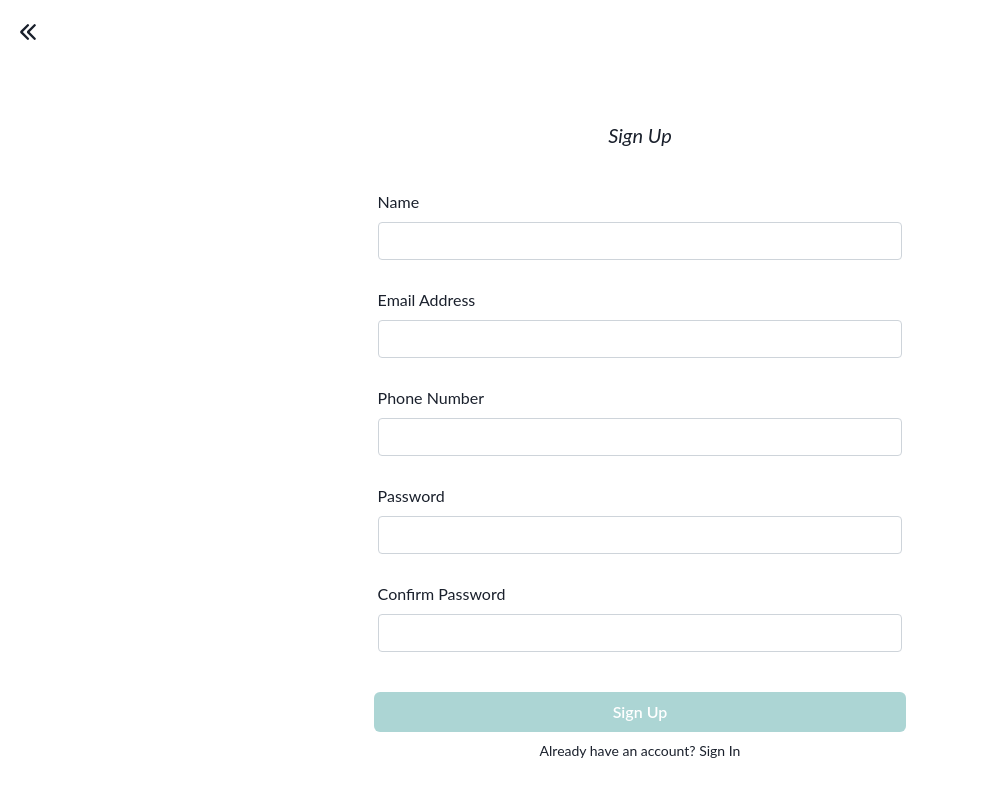
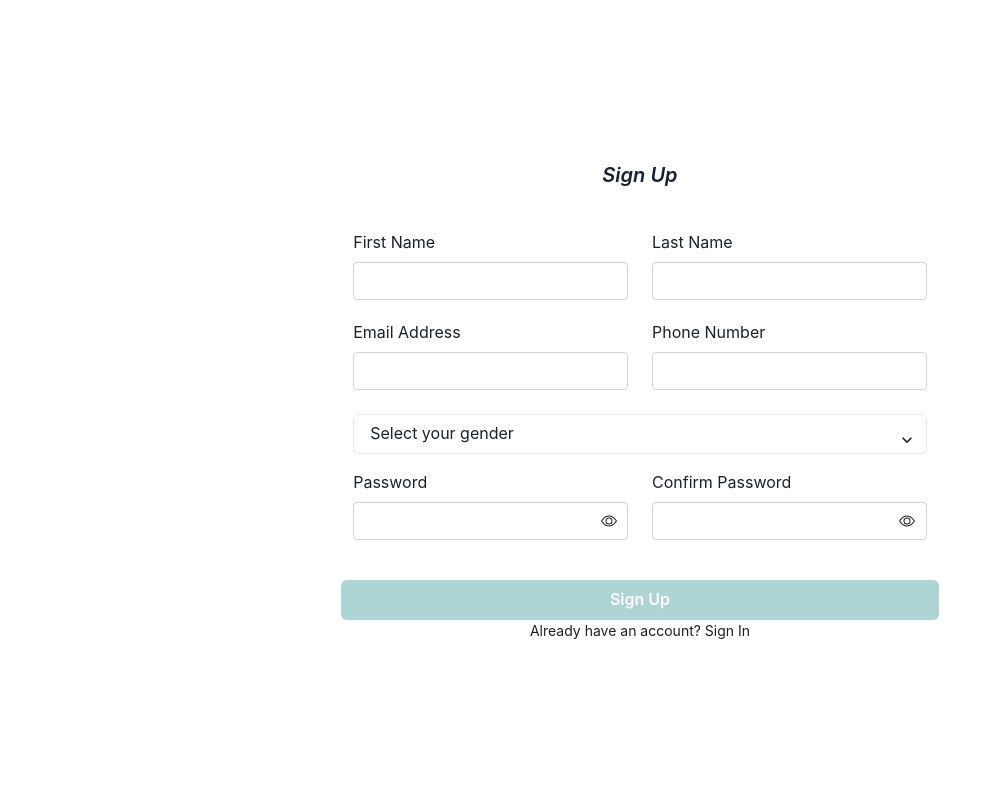
Before and after one commit to Olaoluwadunni/GIF-authentication-project-Frontend, a Next.js app: page /sign-up in a window 1280 px wide. Shown: the top 796 px of the page, without its empty margins (0-982 px from the left). Built offline with nearby package versions, Linux system fonts and the light colour scheme; no server answers.

Commit message:
added forgot password and reset password screen

```diff
--- a/components/PasswordInput.js
+++ b/components/PasswordInput.js
@@ -1,13 +1,25 @@
 /* eslint-disable react/jsx-filename-extension */
-import React from 'react';
+import React, { useState } from 'react';
+import { BsEyeSlash, BsEye } from 'react-icons/bs';
+import { Icon } from '@chakra-ui/react';
 
-const PassowordInput = ({
+const PasswordInput = ({
   label, id, onChange, validate, others,
-}) => (
-  <div className="col-12">
-    <label htmlFor={id} className="form-label">{label}</label>
-    <input type="password" className={`form-control ${validate}`} {...others} onChange={onChange} id={id} />
-  </div>
-);
+}) => {
+  const [passwordShown, setPasswordShown] = useState(false);
+  const icon = passwordShown ? BsEyeSlash : BsEye;
+  const togglePasswordVisiblity = () => {
+    setPasswordShown(!passwordShown);
+  };
+  return (
+    <div className="col-12">
+      <label htmlFor={id} className="form-label">{label}</label>
+      <div className="paswword-wrapper">
+        <input type={passwordShown ? 'text' : 'password'} className={`form-control ${validate}`} {...others} onChange={onChange} id={id} />
+        <Icon as={icon} pos="absolute" top="31%" left="90%" onClick={togglePasswordVisiblity} />
+      </div>
+    </div>
+  );
+};
 
-export default PassowordInput;
+export default PasswordInput;
--- a/pages/_app.jsx
+++ b/pages/_app.jsx
@@ -1,6 +1,7 @@
 import { ChakraProvider } from '@chakra-ui/react';
 import 'bootstrap/dist/css/bootstrap.css';
 import theme from '../theme';
+import '../styles/globals.css';
 
 function MyApp({ Component, pageProps }) {
   return (
--- a/pages/gif-information.js
+++ b/pages/gif-information.js
@@ -7,7 +7,6 @@
 import React, { useState, useEffect } from 'react';
 import Link from 'next/link';
 import { ArrowLeftIcon } from '@chakra-ui/icons';
-import { BsEyeSlash, BsEye } from 'react-icons/bs';
 import {
   Text,
   Flex,
--- a/pages/search-gif.js
+++ b/pages/search-gif.js
@@ -1,3 +1,6 @@
+/* eslint-disable jsx-a11y/interactive-supports-focus */
+/* eslint-disable jsx-a11y/click-events-have-key-events */
+/* eslint-disable arrow-spacing */
 /* eslint-disable react/no-array-index-key */
 /* eslint-disable jsx-a11y/anchor-is-valid */
 /* eslint-disable no-console */
@@ -88,7 +91,7 @@ const SearchGif = () => {
 
             return (
               <Link href="/gif-information" key={id} className="img">
-                <a className="col-6 col-md-3" onClick={()=>saveToLocalStorage(item)}>
+                <a role="link" className="col-6 col-md-3" onClick={()=>saveToLocalStorage(item)}>
                   <Image
                     width="500px"
                     height="250px"
--- a/pages/sign-up.jsx
+++ b/pages/sign-up.jsx
@@ -5,9 +5,8 @@
 /* eslint-disable object-shorthand */
 /* eslint-disable no-console */
 import { useState } from 'react';
-import { ArrowLeftIcon } from '@chakra-ui/icons';
 import {
-  Button, Container, Flex, Text, Spinner,
+  Button, Container, Flex, Text, Spinner, Select,
 } from '@chakra-ui/react';
 import Link from 'next/link';
 import axios from 'axios';
@@ -21,7 +20,8 @@ import PasswordInput from '../components/PasswordInput';
 import { baseUrl1 } from '../helpers/variables';
 
 const registerUser = () => {
-  const [name, setName] = useState('');
+  const [firstName, setFirstName] = useState('');
+  const [lastName, setLastName] = useState('');
   const [confirmPassword, setConfirmPassword] = useState('');
   const [email, setEmail] = useState('');
   const [password, setPassword] = useState('');
@@ -49,7 +49,8 @@ const registerUser = () => {
   const signUp = async () => {
     return axios
       .post(`${baseUrl1}/register`, {
-        name: name,
+        first_name: firstName,
+        last_name: lastName,
         email: email,
         phone_number: phoneNumber,
         password: password,
@@ -61,7 +62,7 @@ const registerUser = () => {
           toast.success(response.data.message);
           router.push('/');
         }
-        console.log(name);
+        console.log(firstName, lastName);
       }, (error) => {
         toast.error(error.response.data.message);
         console.log(error);
@@ -69,31 +70,40 @@ const registerUser = () => {
   };
   return (
     <>
-      <Link href="/">
-        <a>
-          <ArrowLeftIcon marginTop="6" marginLeft="5" textAlign="start" />
-        </a>
-      </Link>
       <Flex direction="column" justify="center" align="center" minH="100vh">
         <Container>
-          <Text fontSize="xl" textAlign="center" marginBottom="10" className="fst-italic">Sign Up</Text>
+          <Text fontSize="xl" textAlign="center" fontWeight="semibold" marginBottom="10" className="fst-italic">Sign Up</Text>
           <form className="action" method="post" onSubmit={handleSubmit(signUp)}>
-            <div className="row g-2">
-              <div className="mb-3">
+            <div className="row">
+              <div className="mb-3 col-12 col-md-6">
                 <InputBox
                   type="text"
-                  id="name"
-                  label="Name"
-                  className="col-md-6"
+                  id="firstName"
+                  label="First Name"
+                  className="col-6"
                   others={register('name')}
                   // validate={errors.name ? 'is-invalid' : ''}
-                  value={name}
-                  onChange={(e) => setName(e.target.value)}
+                  value={firstName}
+                  onChange={(e) => setFirstName(e.target.value)}
                 />
-
                 <div className="text-danger mt-1">{errors.name?.message}</div>
               </div>
-              <div className="mb-3">
+              <div className="mb-3 col-12 col-md-6">
+                <InputBox
+                  type="text"
+                  id="lastName"
+                  label="Last Name"
+                  className="col-6"
+                  others={register('lastName')}
+                  // validate={errors.name ? 'is-invalid' : ''}
+                  value={lastName}
+                  onChange={(e) => setLastName(e.target.value)}
+                />
+                <div className="text-danger mt-1">{errors.name?.message}</div>
+              </div>
+            </div>
+            <div className="row">
+              <div className="mb-3 col-12 col-md-6">
                 <InputBox
                   type="email"
                   id="email"
@@ -106,7 +116,7 @@ const registerUser = () => {
 
                 <div className="text-danger mt-1">{errors.email?.message}</div>
               </div>
-              <div className="mb-3">
+              <div className="mb-3 col-12 col-md-6">
                 <InputBox
                   type="number"
                   id="phoneNumber"
@@ -119,7 +129,13 @@ const registerUser = () => {
 
                 <div className="text-danger mt-1">{errors.phoneNumber?.message}</div>
               </div>
-              <div className="mb-3">
+            </div>
+            <Select placeholder="Select your gender" className="mt-1 mb-3">
+              <option value="male">Male</option>
+              <option value="female">Female</option>
+            </Select>
+            <div className="row">
+              <div className="mb-3 col-12 col-md-6">
                 <PasswordInput
                   value={password}
                   id="password"
@@ -130,7 +146,7 @@ const registerUser = () => {
 
                 <div className="text-danger mt-1">{errors.password?.message}</div>
               </div>
-              <div className="mb-3">
+              <div className="mb-3 col-12 col-md-6">
                 <PasswordInput
                   label="Confirm Password"
                   id="confirmPassword"
@@ -140,7 +156,6 @@ const registerUser = () => {
                 />
                 <div className="text-danger mt-1">{errors.passwordConfirmation?.message}</div>
               </div>
-
               <Button
                 variant="solid"
                 colorScheme="teal"
--- a/styles/globals.css
+++ b/styles/globals.css
@@ -1,9 +1,8 @@
-
 html,
 body {
   padding: 0;
   margin: 0;
-  font-family: 'Lato', sans-serif;
+  font-family: 'Lato';
 }
 
 a {
@@ -28,3 +27,17 @@ a {
   cursor: pointer;
   transform: scale(.90);
 }
+/* passwordInput styles */
+.paswword-wrapper {
+  position: relative;
+  /* background-color: RED; */
+  /* border: 30px solid black; */
+}
+eyeIcon {
+  position: absolute;
+  top: 31%;
+  right: 94%;
+}
+eyeIcon:hover {
+  cursor: pointer;
+}
--- /dev/null
+++ b/styles/passwordInput.css
@@ -0,0 +1,12 @@
+.paswword-wrapper {
+    position: relative;
+    background-color: RED;
+}
+eyeIcon {
+    position: absolute;
+    top: 38%;
+    right: 16%;
+}
+eyeIcon:hover {
+    cursor: pointer;
+  }
--- a/theme.js
+++ b/theme.js
@@ -3,7 +3,7 @@ import { extendTheme } from '@chakra-ui/react';
 const styles = {
   global: {
     body: {
-      fontFamily: 'Lato, sans-serif',
+      // fontFamily: 'Lato, sans-serif',
     },
     fontSizes: {
       xs: '0.75rem',
@@ -55,9 +55,27 @@ const styles = {
       80: '20rem',
       96: '24rem',
     },
+    fontWeights: {
+      hairline: 100,
+      thin: 200,
+      light: 300,
+      normal: 400,
+      medium: 500,
+      semibold: 600,
+      bold: 700,
+      extrabold: 800,
+      black: 900,
+    },
   },
 };
 
-const customTheme = extendTheme({ styles });
+const customTheme = extendTheme({
+  styles,
+  colors: {
+    brand: {
+      100: '#7D7D7D',
+    },
+  },
+});
 
 export default customTheme;
```
Also changed, not shown: pages/forgot-password.js (+55 -6 lines), pages/index.jsx (+8 -6 lines), public/Giphy.png (added), public/image 7.png (added).
